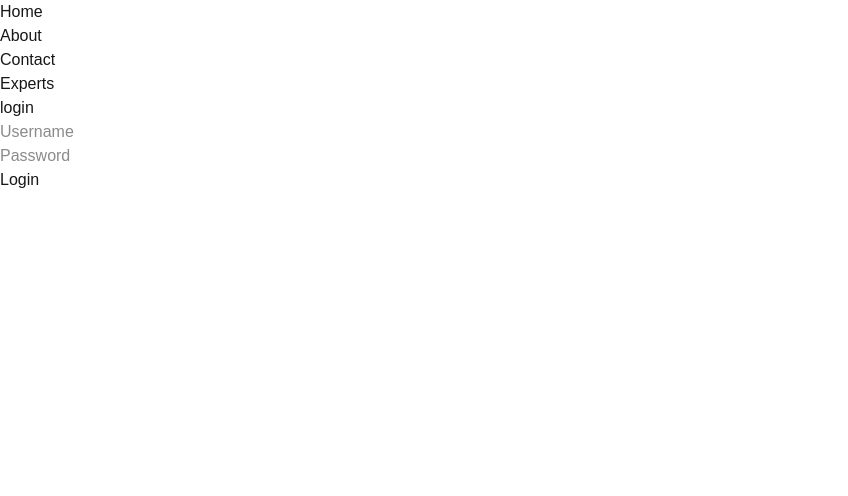
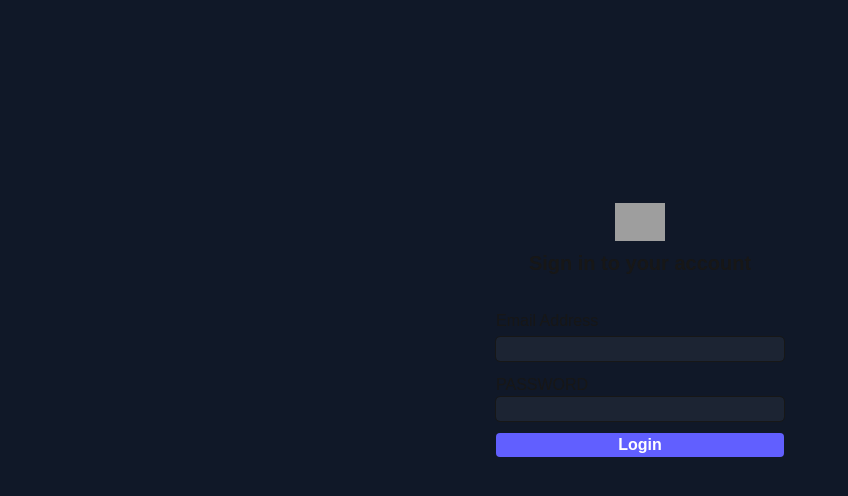
Before and after one commit to fadiramzi/experts-platform-next, a Next.js app: page /login in a window 1280 px wide. Shown: the top 496 px of the page, without its empty margins (0-848 px from the left). Built offline with nearby package versions, Linux system fonts and the light colour scheme; grey boxes are pictures that could not be loaded.

Commit message:
tailwind css lecture 08

```diff
--- /dev/null
+++ b/app/components/ProductCard.jsx
@@ -0,0 +1,15 @@
+
+import Image from 'next/image'
+import React from 'react'
+
+export default function ProductCard({ product }) {
+  return (
+    <div key={product.id} className="m-4 p-2 bg-zinc-400 rounded-lg hover:bg-white transition delay-500 duration-300 ease-in-out hover:scale-110">
+            <p className="text-lg font-bold text-black">{product.title}</p>
+            <span className="text-sm bg-green-300 text-black p-1 rounded-lg">{product.category}</span>
+            <Image src={product.thumbnail} alt={product.title} width={250} height={250}/>
+            <p> Discount: {product.discountPercentage}%</p>
+            <p className="text-lg font-bold text-black">Price: ${product.price}</p>
+          </div>
+  )
+}
--- a/app/components/top-navbar.jsx
+++ b/app/components/top-navbar.jsx
@@ -1,13 +1,21 @@
+import Image from 'next/image'
 import Link from 'next/link'
 import React from 'react'
 
 export default function TopNavbar() {
   return (
-    <ul>
-          <li><Link href="/">Home</Link></li>
-          <li><Link href="/about">About</Link></li>
-          <li><Link href="/contact">Contact</Link></li>
-          <li><Link href="/experts">Experts</Link></li>
+  <div className='bg-black dark:bg-green-950 flex justify-around p-4'>
+    <div className=''>
+        <ul className=" flex justify-between space-x-4">
+          <li className='hover:bg-lime-950 hover:p-1' ><Link href="/" className='text-lime-500'>Home</Link></li>
+          <li className='hover:bg-lime-950 hover:p-1' ><Link  className='text-lime-500' href="/about">About</Link></li>
+          <li className='hover:bg-lime-950 hover:p-1' ><Link  className='text-lime-500'href="/contact">Contact</Link></li>
+          <li className='hover:bg-lime-950 hover:p-1' ><Link  className='text-lime-500' href="/experts">Experts</Link></li>
         </ul>
+    </div>
+    <div className='bg-lime-950'>
+      <Image src="/vercel.svg" alt="Vercel Logo" width={72} height={16} />
+    </div>
+  </div>
   )
 }
--- a/app/layout.js
+++ b/app/layout.js
@@ -24,7 +24,7 @@ export default function RootLayout({ children }) {
       <body
         className={`${geistSans.variable} ${geistMono.variable} antialiased`}
       >
-        <TopNavbar/>
+        {/* <TopNavbar/> */}
         {children}
 
       </body>
--- a/app/login/page.js
+++ b/app/login/page.js
@@ -1,44 +1,68 @@
-'use client';
-import { useRouter } from 'next/navigation';
-import React from 'react'
-import myAxios from '../lib/my-axios';
+"use client";
+import { useRouter } from "next/navigation";
+import React from "react";
+import myAxios from "../lib/my-axios";
+import Image from "next/image";
 
 export default function login() {
-
   const router = useRouter();
-    const [username, setUsername] = React.useState('');
-    const [password, setPassword] = React.useState('');
+  const [username, setUsername] = React.useState("");
+  const [password, setPassword] = React.useState("");
 
   const handleLogin = async (e) => {
     e.preventDefault();
-        console.log('Logging in user:', { username, password });
+    console.log("Logging in user:", { username, password });
     // Add your login logic here
 
     try {
-            const response = await myAxios.post('/auth/login', { email:username, password });
-            console.log('Login response:', response);
+      const response = await myAxios.post("/auth/login", {
+        email: username,
+        password,
+      });
+      console.log("Login response:", response);
       const data = response.data;
       // localStorage.setItem('expertLoginData', JSON.stringify(data));
 
-            router.push('/experts');
-
+      router.push("/experts");
     } catch (error) {
-            console.error('Error during login:', error);
+      console.error("Error during login:", error);
     }
-
-        }
+  };
 
   return (
-    <div>
-        <h3>login</h3>
+    <div className="bg-gray-900 h-screen flex flex-col justify-center items-center">
+      <div className="flex flex-col items-center space-y-2">
+        <Image src='https://tailwindcss.com/plus-assets/img/logos/mark.svg?color=indigo&shade=500' width={50} height={50} alt="Logo" />
+       <p className="text-xl font-bold">Sign in to your account</p>
+      </div>
+      <div className="mt-8 h-72 w-72">
+        <form className="space-y-3">
+          <div className="flex flex-col">
+            <label className="mb-1">Email Address</label>
+             <input
+             className="bg-white/5 outline-1 rounded-sm focus:outline-1 focus:text-blue-300"
+            type="text"
+            value={username}
+            onChange={(e) => setUsername(e.target.value)}
+          />
+          </div>
+          <div className="flex flex-col">
+            <label className="uppercase">Password</label>
+             <input
+             className="bg-white/5 outline-1 rounded-sm focus:outline-1 focus:text-blue-300"
 
-        <form>
-            <input type="text" placeholder="Username" value={username} onChange={(e) => setUsername(e.target.value)} />
-            <br />
-            <input type="password" placeholder="Password" value={password} onChange={(e) => setPassword(e.target.value)} />
-            <br />
-            <button type="submit" onClick={handleLogin}>Login</button>
+            type="password"
+            value={password}
+            onChange={(e) => setPassword(e.target.value)}
+          />
+          </div>
+          <button
+          className="w-full bg-indigo-500 rounded-sm text-white font-bold hover:bg-indigo-400"
+          type="submit" onClick={handleLogin}>
+            Login
+          </button>
         </form>
       </div>
-  )
+    </div>
+  );
 }
--- a/app/page.js
+++ b/app/page.js
@@ -1,8 +1,20 @@
 import Image from "next/image";
+import ProductCard from "./components/ProductCard";
 
 
-export default function Home() {
+export default async function Home() {
+
+  const response = await fetch('https://dummyjson.com/products');
+  const data = await response.json();
+  const products = data.products;
+
   return (
-    <h1>Hello World</h1>
+    <div className="bg-gray-900">
+      <div className="grid sm:grid-cols-1 md:grid-cols-2 lg:grid-cols-3">
+        {products.map((product) => (
+          <ProductCard key={product.id} product={product} />
+        ))}
+      </div>
+    </div>
   );
 }
--- a/next.config.mjs
+++ b/next.config.mjs
@@ -1,4 +1,16 @@
 /** @type {import('next').NextConfig} */
-const nextConfig = {};
+const nextConfig = {
+
+    images: {
+      remotePatterns: [
+        {
+          protocol: 'https',
+          hostname: 'cdn.dummyjson.com',
+          port: '',
+          pathname: '/**',
+        }
+    ]
+    }
+};
 
 export default nextConfig;
```
Lines whose indentation alone changed are shown as unchanged.
